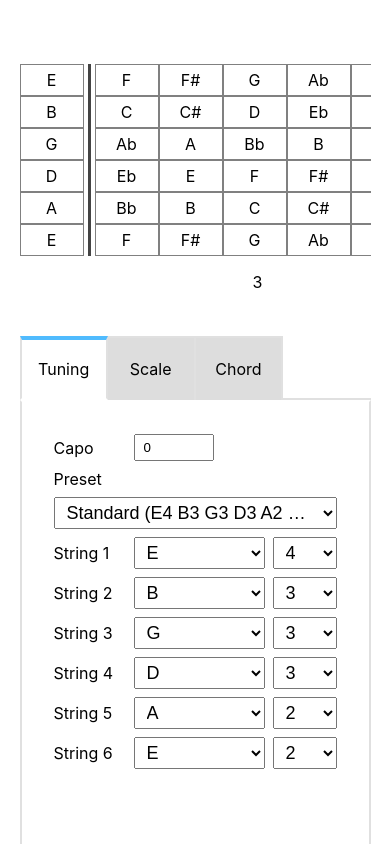
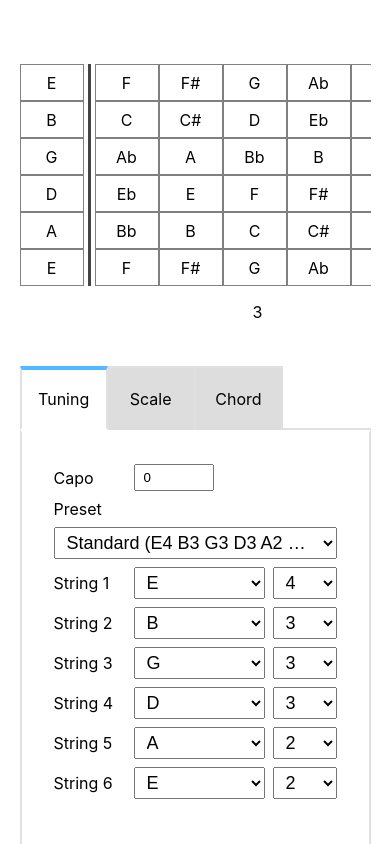
Before and after one commit to harryuan65/Fretboard, a React (Create React App) app: page / in a window 390 px wide. Shown: the top 844 px of the page. Built offline with nearby package versions, Linux system fonts and the light colour scheme.

Commit message:
feat: unzoomable, increase fret height for mobile

```diff
--- a/public/index.html
+++ b/public/index.html
@@ -3,7 +3,7 @@
   <head>
     <meta charset="utf-8" />
     <link rel="icon" href="%PUBLIC_URL%/favicon.ico" />
-    <meta name="viewport" content="width=device-width, initial-scale=1" />
+    <meta name="viewport" content="width=device-width, initial-scale=1, maximum-scale=1, user-scalable=no" />
     <meta name="theme-color" content="#000000" />
     <meta
       name="description"
--- a/src/components/Fret/styles.module.css
+++ b/src/components/Fret/styles.module.css
@@ -59,3 +59,10 @@
   box-shadow: 0 0 0 2px rgba(22, 22, 22, 0.4) inset;
   background-color: seagreen;
 }
+
+/* Mobile: increase fret height by 5px */
+@media (max-width: 768px) {
+  .fret {
+    min-height: 37px; /* 32px + 5px */
+  }
+}
```
